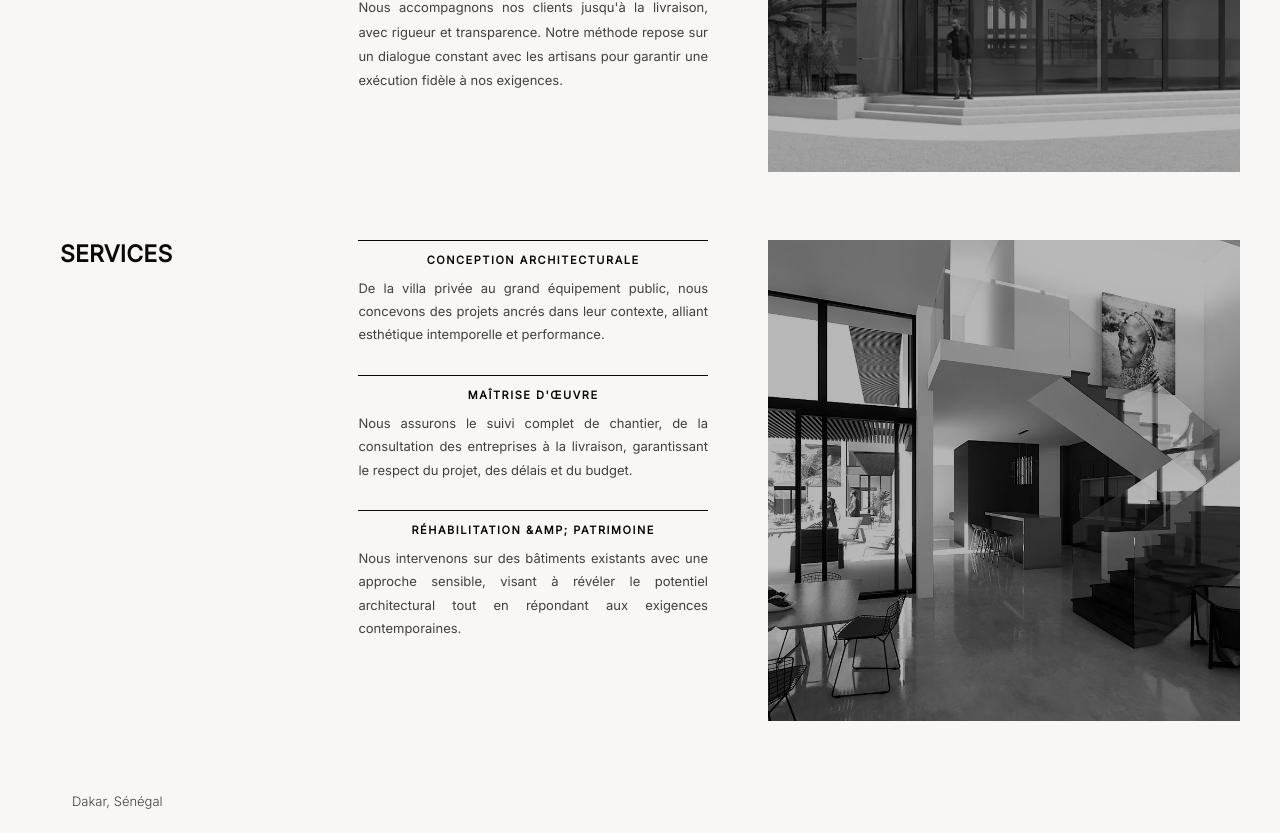
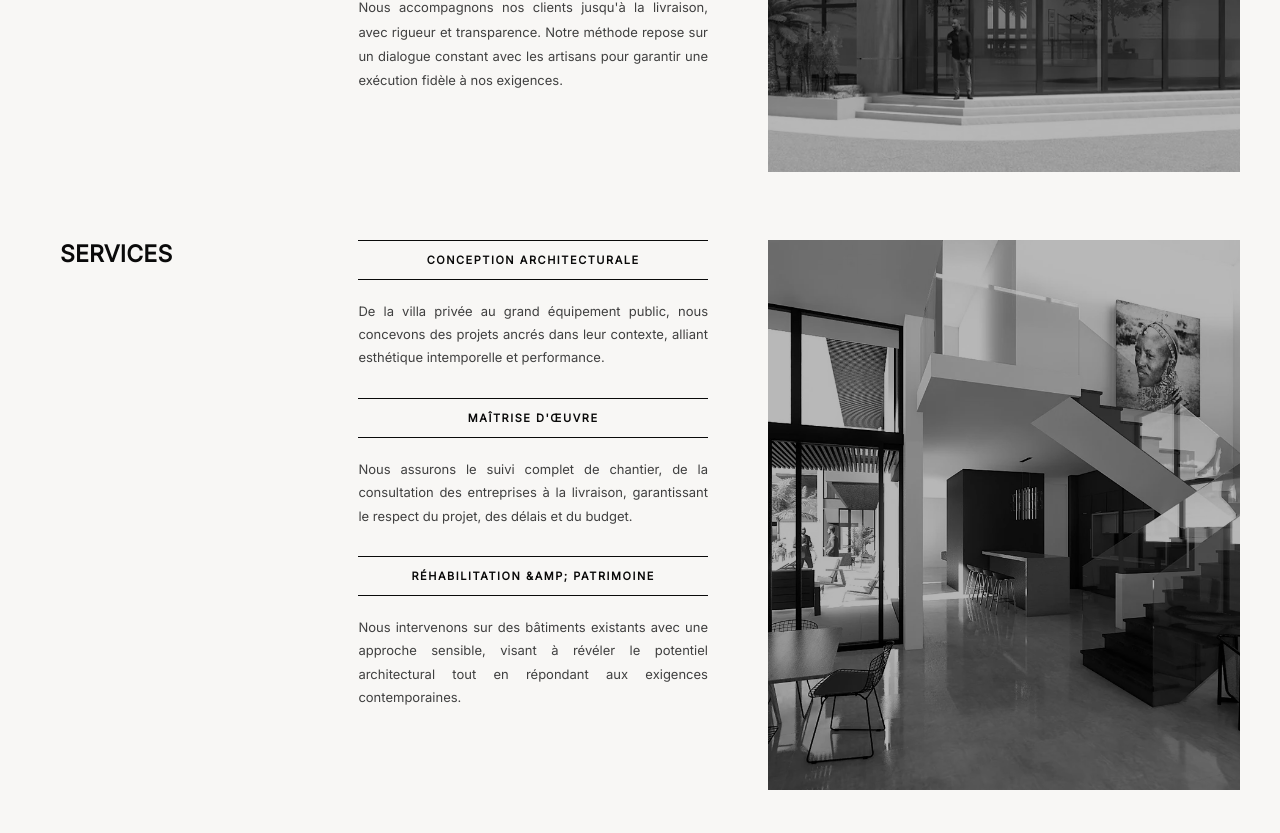
Before and after one commit to pacadiit/studiosowa, a Flask app: page /agence in a window 1280 px wide. Shown: the part 1585-2418 px from the top of the page. Run offline with Flask 3, Linux system fonts and the light colour scheme; data comes from the database, SQL or seed files in the repository; data that the repository does not hold is empty.

Commit message:
style: add border lines around service titles like method steps

```diff
--- a/static/css/main.css
+++ b/static/css/main.css
@@ -1069,8 +1069,9 @@ main#home {
   letter-spacing: 0.14em;
   text-transform: uppercase;
   color: var(--black);
-  padding-top: 12px;
-  margin-bottom: 10px;
+  padding: 12px 0;
+  border-bottom: 1px solid var(--black);
+  margin-bottom: 20px;
 }
 
 .agence-service p {
```
